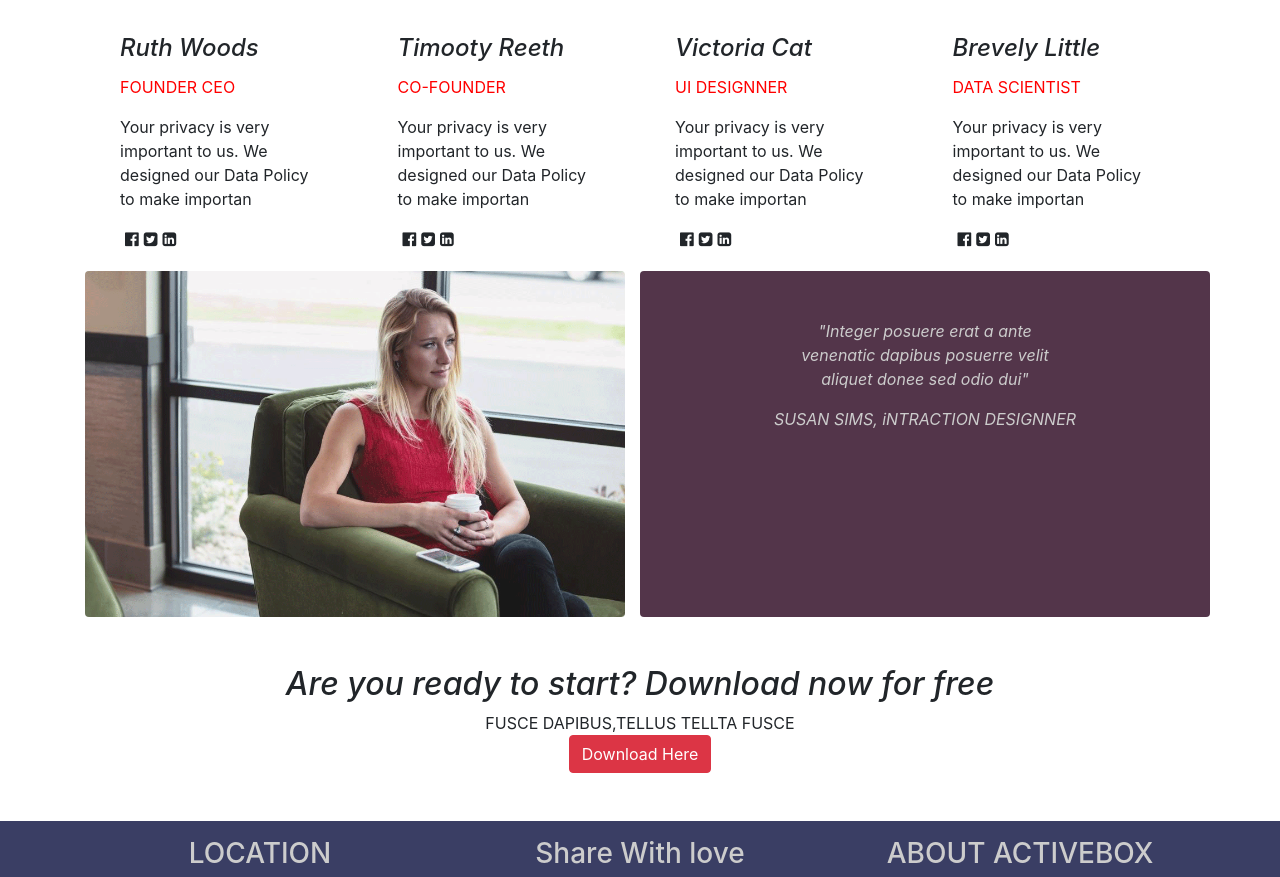
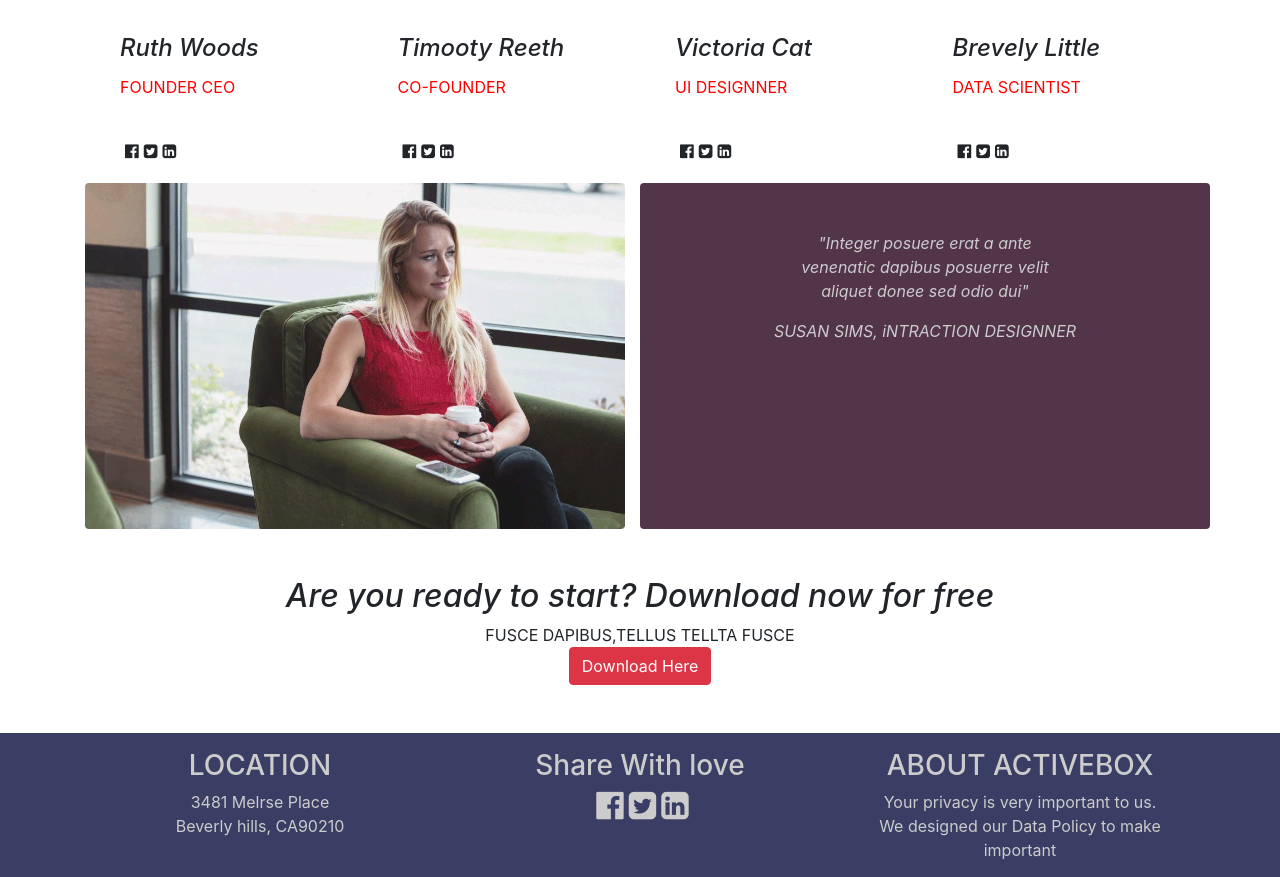
Before and after one commit to Suleman97/react-app, a React (Create React App) app: page / in a window 1280 px wide. Shown: the part 1728-2605 px from the top of the page. Built offline with nearby package versions, Linux system fonts and the light colour scheme; no server answers.

Commit message:
Use randomPerson API in team banner for email

```diff
--- a/src/App.js
+++ b/src/App.js
@@ -28,14 +28,10 @@ function App() {
       <WorkCollage img="work18" />
       <WorkCollage img="work15" />
       <WorkCollage img="work18" />
-      <TeamCard img="CEO" designation="FOUNDER CEO" name="Ruth Woods" description="Your privacy is very important to us. We designed our
-Data Policy to make importan" />
-<TeamCard img="COF" designation="CO-FOUNDER" name="Timooty Reeth" description="Your privacy is very important to us. We designed our
-Data Policy to make importan" />
-<TeamCard img="UI" designation="UI DESIGNNER" name="Victoria Cat" description="Your privacy is very important to us. We designed our
-Data Policy to make importan" />
-<TeamCard img="Scientist" designation="DATA SCIENTIST" name="Brevely Little" description="Your privacy is very important to us. We designed our
-Data Policy to make importan" />
+      <TeamCard img="CEO" designation="FOUNDER CEO" name="Ruth Woods"  />
+<TeamCard img="COF" designation="CO-FOUNDER" name="Timooty Reeth"  />
+<TeamCard img="UI" designation="UI DESIGNNER" name="Victoria Cat"  />
+<TeamCard img="Scientist" designation="DATA SCIENTIST" name="Brevely Little"  />
 
     <CustomSlider />
     <DownloadBanner />
--- a/src/components/Content/content.js
+++ b/src/components/Content/content.js
@@ -30,6 +30,9 @@ class CustomCard extends React.Component {
     }
 
     componentDidMount(){
+        fetch('https://randomuser.me/api/')
+            .then(res =>res.json())
+            .then(result=>console.log(result))
         this.setState({
             name:this.props.name,
             description:this.props.des,
--- a/src/components/Team/team.js
+++ b/src/components/Team/team.js
@@ -35,7 +35,19 @@ class TeamCard extends React.Component{
             img:this.props.img
 
         })
-
+        fetch('https://randomuser.me/api/')
+            .then(res =>res.json())
+            .then(result=>{
+                console.log(result)
+                // let img = result.results[0].picture["large"]
+                // this.setState({
+                //     img
+                // })
+                let mail = result.results[0].email
+                this.setState({
+                    mail
+                })
+            })
     }
 
     render(){
@@ -47,10 +59,12 @@ class TeamCard extends React.Component{
                         <div className="card-body">
                             <h4 className="card-title clr mt-3"><i>{this.state.name} </i></h4>
                             <p className="mt-1 red">{this.state.designation}</p>
-                            <p className="card-text clr mt-3">{this.state.description}</p>
+                            <p className="card-text clr mt-3">{this.state.mail} <br/>
                             <i className="fa fa-facebook-official pad" aria-hidden="true"></i>
                             <i className="fa fa-twitter-square pad" aria-hidden="true"></i>
-                            <i className="fa fa-linkedin-square pad" aria-hidden="true"></i>
+                            <i className="fa fa-linkedin-square pad" aria-hidden="true"></i></p>
+                            {/* <p className="card-text clr mt-3">{this.state.description}</p> */}
+
                         </div>
                     </div>
                 </div>
```
